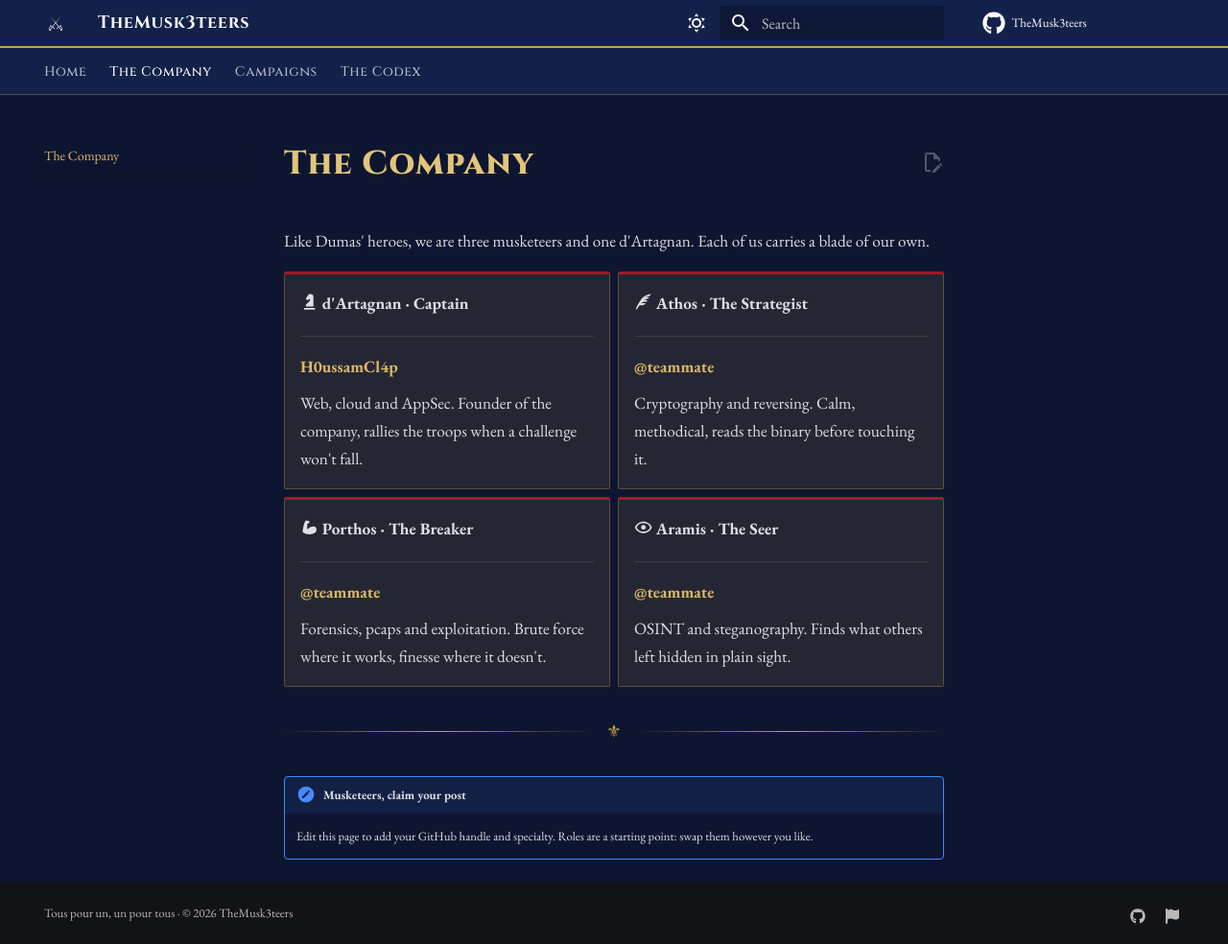
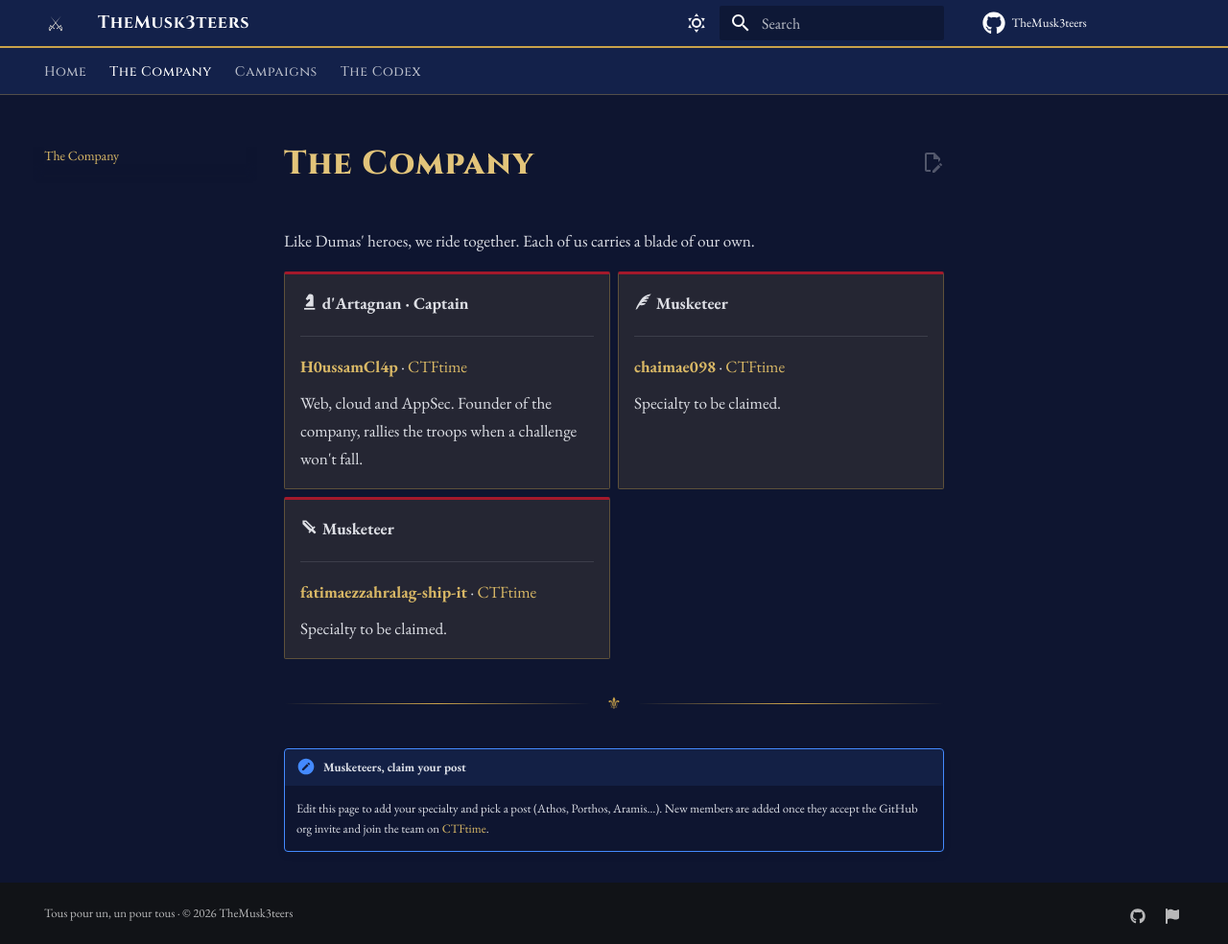
Before and after one commit to TheMusk3teers/TheMusk3teers.github.io, an MkDocs documentation site: the page built from docs/members.md, in a window 1280 px wide and 984 px high. Shown: the whole window at 96% size. Built offline with MkDocs 1.6.1 and Material for MkDocs 9.7.7, drawn with Linux system fonts in a browser that asks for light colours; comment, search, counter and statistics services are not loaded.

Commit message:
Add accepted members and CTFtime team link, mention hackathons
List the three members who accepted the org invite (H0ussamCl4p, chaimae098, fatimaezzahralag-ship-it) with their GitHub and CTFtime profiles. Point the CTFtime social link to team 452389 and note that hackathons come after CTFs.

```diff
--- a/docs/members.md
+++ b/docs/members.md
@@ -4,7 +4,7 @@ title: The Company
 
 # The Company
 
-Like Dumas' heroes, we are three musketeers and one d'Artagnan. Each of us carries a blade of our own.
+Like Dumas' heroes, we ride together. Each of us carries a blade of our own.
 
 <div class="grid cards" markdown>
 
@@ -12,37 +12,29 @@ Like Dumas' heroes, we are three musketeers and one d'Artagnan. Each of us carri
 
     ---
 
-    **[H0ussamCl4p](https://github.com/H0ussamCl4p)**
+    **[H0ussamCl4p](https://github.com/H0ussamCl4p)** · [CTFtime](https://ctftime.org/user/276586)
 
     Web, cloud and AppSec. Founder of the company, rallies the troops when a challenge won't fall.
 
--   :material-feather: **Athos · The Strategist**
+-   :material-feather: **Musketeer**
 
     ---
 
-    **[@teammate](https://github.com/)**
+    **[chaimae098](https://github.com/chaimae098)** · [CTFtime](https://ctftime.org/user/259807)
 
-    Cryptography and reversing. Calm, methodical, reads the binary before touching it.
+    Specialty to be claimed.
 
--   :material-arm-flex: **Porthos · The Breaker**
+-   :material-sword: **Musketeer**
 
     ---
 
-    **[@teammate](https://github.com/)**
+    **[fatimaezzahralag-ship-it](https://github.com/fatimaezzahralag-ship-it)** · [CTFtime](https://ctftime.org/user/276590)
 
-    Forensics, pcaps and exploitation. Brute force where it works, finesse where it doesn't.
-
--   :material-eye-outline: **Aramis · The Seer**
-
-    ---
-
-    **[@teammate](https://github.com/)**
-
-    OSINT and steganography. Finds what others left hidden in plain sight.
+    Specialty to be claimed.
 
 </div>
 
 <div class="mk-divider">⚜</div>
 
 !!! note "Musketeers, claim your post"
-    Edit this page to add your GitHub handle and specialty. Roles are a starting point: swap them however you like.
+    Edit this page to add your specialty and pick a post (Athos, Porthos, Aramis…). New members are added once they accept the GitHub org invite and join the team on [CTFtime](https://ctftime.org/team/452389).
--- a/mkdocs.yml
+++ b/mkdocs.yml
@@ -1,6 +1,6 @@
 site_name: TheMusk3teers
 site_url: https://themusk3teers.github.io/
-site_description: A Moroccan CTF team. Tous pour un, un pour tous.
+site_description: A Moroccan CTF and hackathon team. Tous pour un, un pour tous.
 repo_url: https://github.com/TheMusk3teers/TheMusk3teers.github.io
 repo_name: TheMusk3teers
 edit_uri: edit/main/docs/
@@ -49,7 +49,7 @@ extra:
       link: https://github.com/TheMusk3teers
       name: TheMusk3teers on GitHub
     - icon: fontawesome/solid/flag
-      link: https://ctftime.org/
+      link: https://ctftime.org/team/452389
       name: TheMusk3teers on CTFtime
 
 nav:
```
Also changed, not shown: README.md (+1 -1 lines), docs/index.md (+7 -1 lines).
